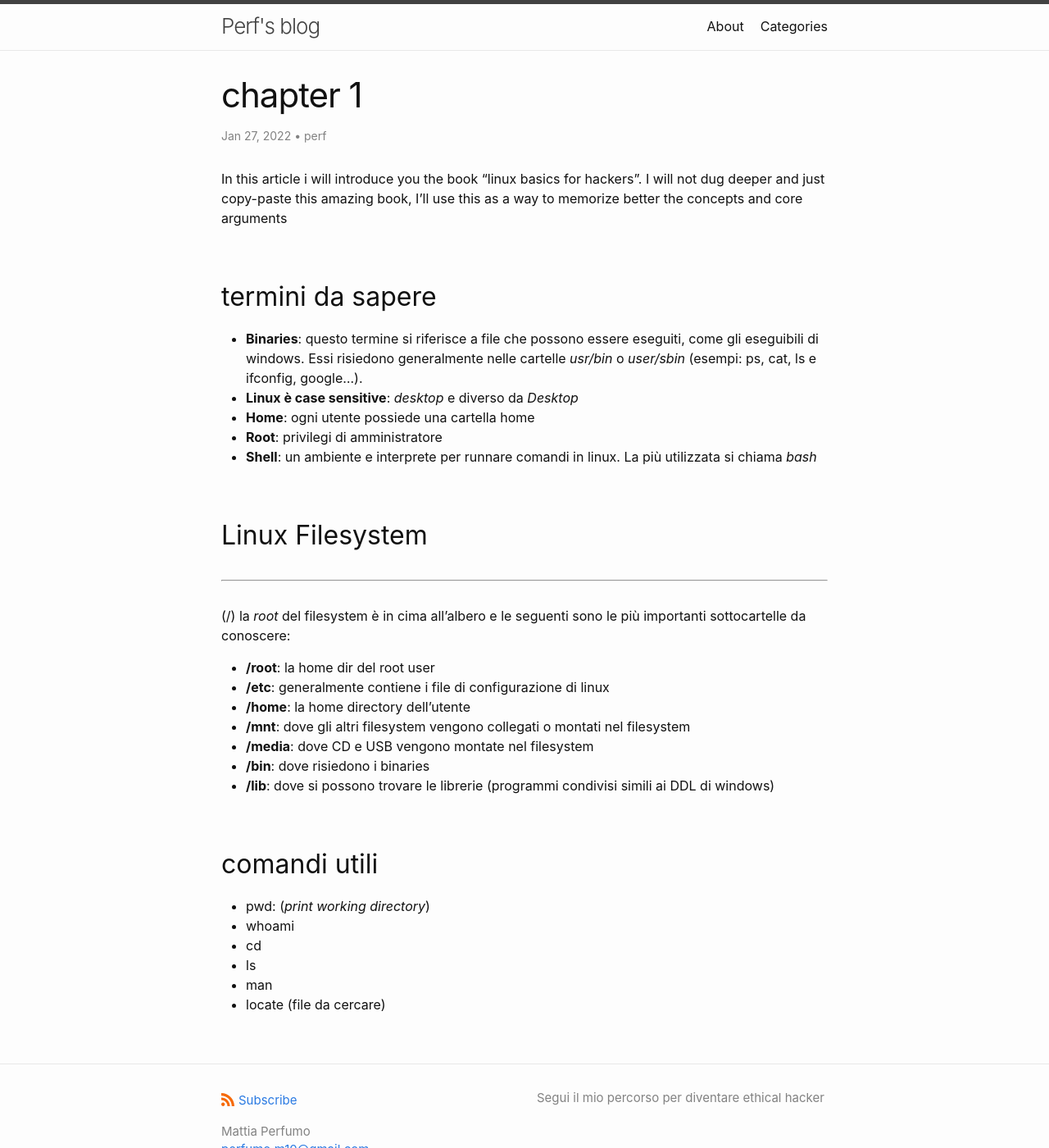
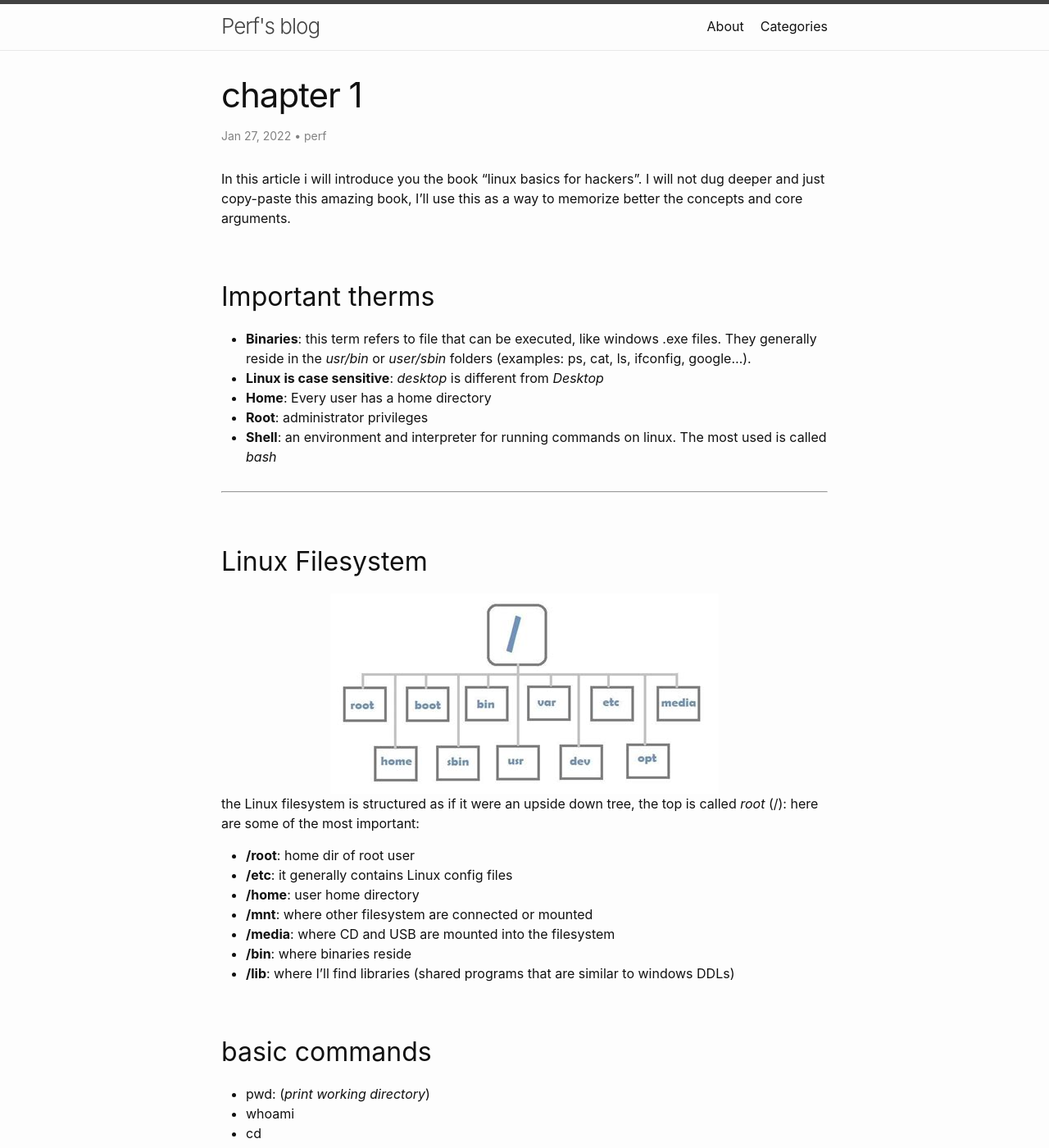
Before and after one commit to mperf/mperf.github.io, a Jekyll site: the page built from _posts/22-01-27-chapter-1.md, in a window 1280 px wide and 1400 px high. Shown: the whole window at 82% size. Built offline with Jekyll 4.4.1, drawn with Linux system fonts in a browser that asks for light colours; comment, search, counter and statistics services are not loaded; some of the changed text lies outside the part shown.

Commit message:
chapter 1 (finished)

````diff
--- a/_posts/22-01-27-chapter-1.md
+++ b/_posts/22-01-27-chapter-1.md
@@ -6,33 +6,78 @@
 tags: [hacking, book, linux, commands]
 author: perf
 ---
-In this article i will introduce you the book "linux basics for hackers". I will not dug deeper and just copy-paste this amazing book, I'll use this as a way to memorize better the concepts and core arguments
+In this article i will introduce you the book "linux basics for hackers". I will not dug deeper and just copy-paste this amazing book, I'll use this as a way to memorize better the concepts and core arguments.
 
-## termini da sapere
+## Important therms
 
-+ **Binaries**: questo termine si riferisce a file che possono essere eseguiti, come gli eseguibili di windows. Essi risiedono generalmente nelle cartelle *usr/bin* o *user/sbin* (esempi: ps, cat, ls e ifconfig, google...).
-+ **Linux è case sensitive**: *desktop* e diverso da *Desktop*
-+ **Home**: ogni utente possiede una cartella home
-+ **Root**: privilegi di amministratore
-+ **Shell**: un ambiente e interprete  per runnare comandi in linux. La più utilizzata si chiama *bash*
++ **Binaries**: this term refers to file that can be executed, like windows .exe files. They generally reside in the *usr/bin* or *user/sbin*  folders (examples: ps, cat, ls, ifconfig, google...).
++ **Linux is case sensitive**: *desktop* is different from *Desktop*
++ **Home**: Every user has a home directory
++ **Root**: administrator privileges
++ **Shell**: an environment and interpreter for running commands on linux. The most used is called *bash*
 
-## Linux Filesystem
 
 ---
- (/) la *root* del filesystem è in cima all'albero e le seguenti sono le più importanti sottocartelle da conoscere:
-+ **/root**: la home dir del root user
-+ **/etc**: generalmente contiene i file di configurazione di linux
-+ **/home**: la home directory dell'utente
-+ **/mnt**: dove gli altri filesystem vengono collegati o montati nel filesystem
-+ **/media**: dove CD e USB vengono montate nel filesystem
-+ **/bin**: dove risiedono i binaries
-+ **/lib**: dove si possono trovare le librerie (programmi condivisi simili  ai DDL di windows)
+## Linux Filesystem
+<center>
+<img src="/assets/filesystem.jpeg">
+</center>
 
-## comandi utili
+ the Linux filesystem is structured as if it were an upside down tree, the top is called *root* (/): here are some of the most important:
++ **/root**: home dir of root user
++ **/etc**:  it generally contains Linux config files
++ **/home**: user home directory
++ **/mnt**: where other filesystem are connected or mounted
++ **/media**: where CD and USB are mounted into the filesystem
++ **/bin**: where binaries reside
++ **/lib**: where I'll find libraries (shared programs that are similar to windows DDLs)
 
+## basic commands
 - pwd: (*print working directory*)
 + whoami
 + cd
 + ls
-+ man
-+ locate (file da cercare)
++ man (*command info*)
++ locate (*file location*)
++ whereis (*find a binary*)
++ which (*shows search result query from PATH variable*)
++ find (*the most powerful for searching, You can do a deeper scan with other parameters like creation date*)
++ grep (*can be used as a filter to search for keywords*)
++ ps (*used to find and display info about running processes*)
+
+## Modifying files and directories
+
++ cat (*generally used for dispaying the contents of a file but it can olso create a file*)
+
+---
+### redirect character (>)
+file creation with *cat* example:
+```sh
+cat > helloworld.txt
+#interacrive mode: "hello"
+```
+when you press enter, Linux will go in *interactive mode*, you can now write content to that file. To exit just press *ctrl-d*
+
+### append character (>>)
+```sh
+cat >> helloworld.txt
+#interactive mode: " world!"
+```
+You'll be prompted to the interactive mode again
+
+### final result
+
+```sh
+cat helloworld.txt
+hello world!
+```
+
+for overwriting you can use again the  ">" character
+
+---
++ touch (*edit or create a file*)
++ mkdir (*create a directory*)
++ cp oldfile   /root/folder/newfile   (*copy a file in a new destination*)
++ mv filename  filename2 (*move command as the same concept as cp, it can also rename a file*)
++ rm (*remove a file*)
++ rmdir (*remove a directory*)
````
Also changed, not shown: assets/filesystem.jpeg (added).
